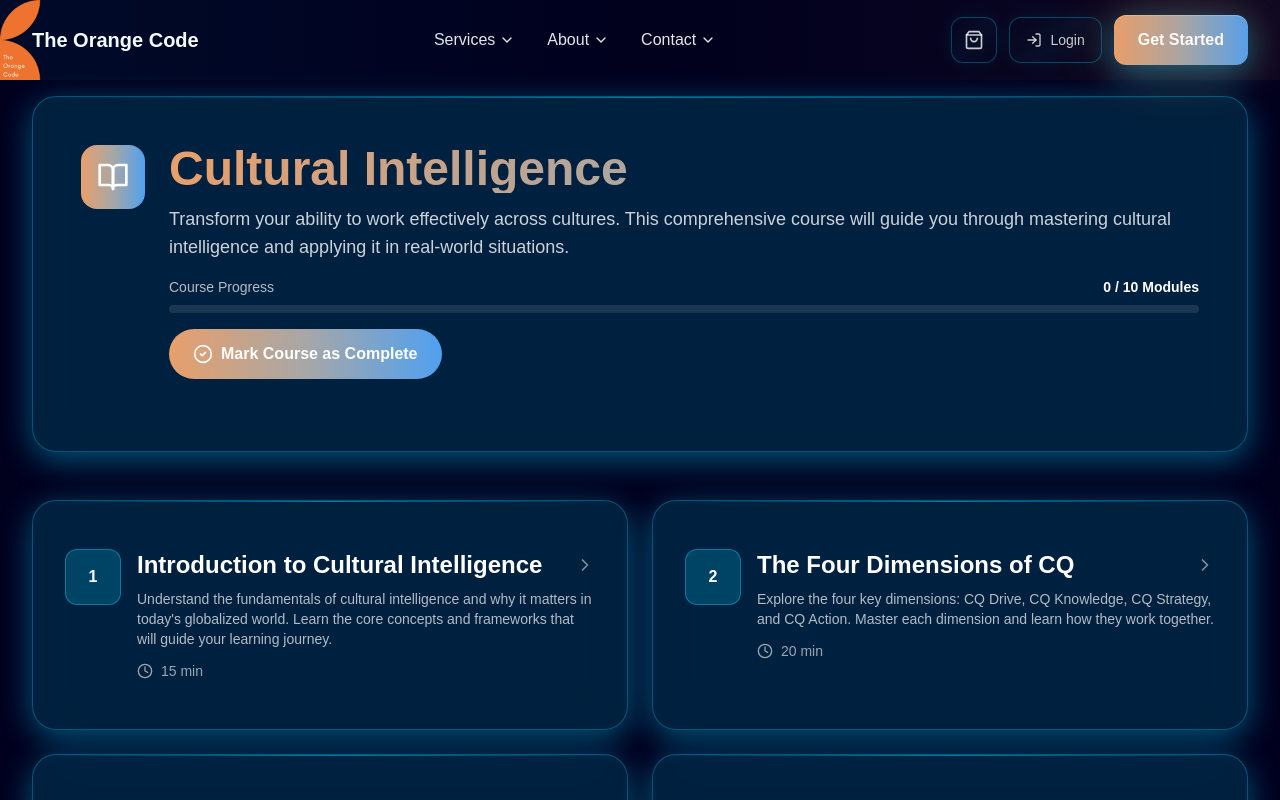
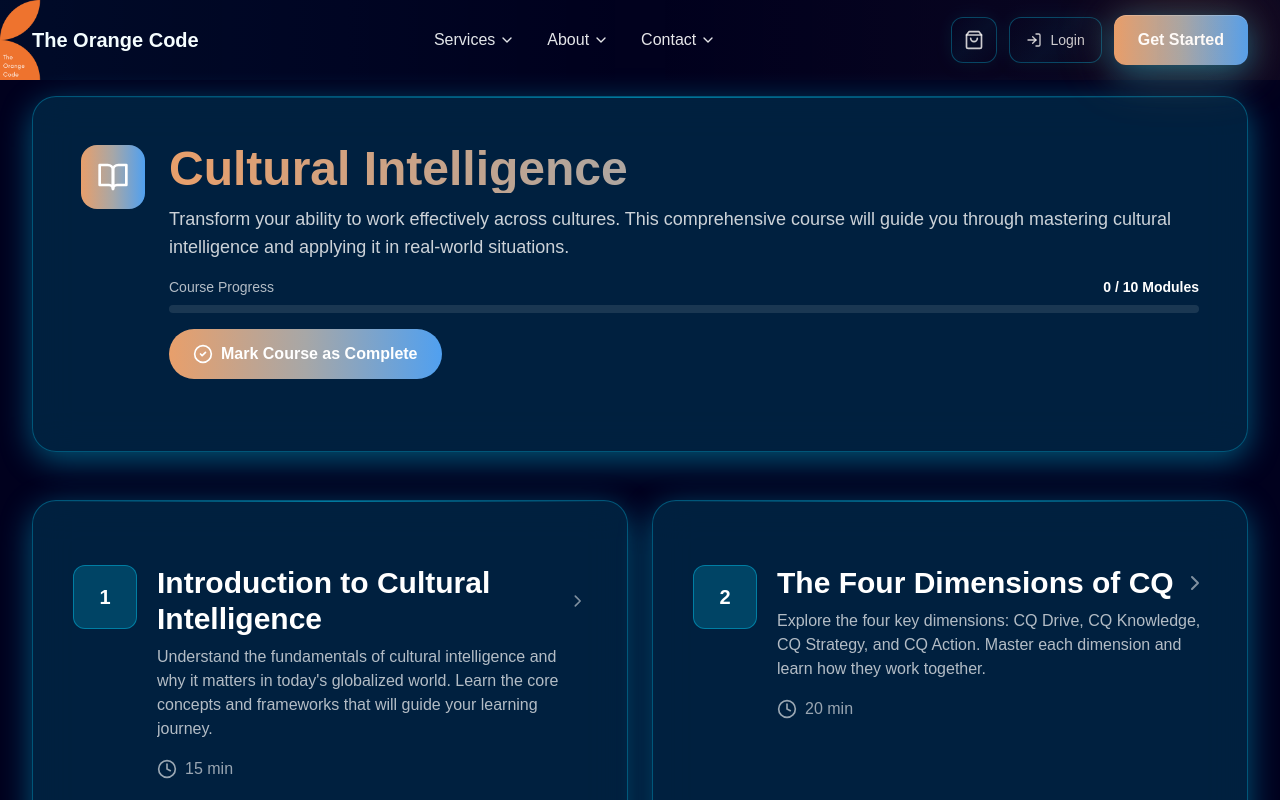
Before and after one commit to sksh100/theorangecode, a Next.js app: page /courses/cultural-intelligence in a window 1280 px wide. Shown: the top 800 px of the page. Built offline with nearby package versions, Linux system fonts and the light colour scheme; a web font is replaced by a local one.

Commit message:
Make module cards significantly bigger with increased padding and larger elements

```diff
--- a/src/app/courses/cultural-intelligence/page.tsx
+++ b/src/app/courses/cultural-intelligence/page.tsx
@@ -219,42 +219,42 @@ export default function CulturalIntelligenceCourse() {
                   initial={{ opacity: 0, y: 20 }}
                   animate={{ opacity: 1, y: 0 }}
                   transition={{ duration: 0.6, delay: index * 0.1 }}
-                  className="glass-card h-full cursor-pointer group hover:scale-[1.02] transition-all duration-300 !py-12 !px-8"
+                  className="glass-card h-full cursor-pointer group hover:scale-[1.02] transition-all duration-300 !py-16 !px-10"
                 >
-                  <div className="flex items-start gap-4">
+                  <div className="flex items-start gap-5">
                     {/* Module Number Badge */}
-                    <div className={`w-14 h-14 rounded-xl flex items-center justify-center flex-shrink-0 ${
+                    <div className={`w-16 h-16 rounded-xl flex items-center justify-center flex-shrink-0 ${
                       completedModules.has(module.id)
                         ? 'bg-green-500/20 border border-green-500/40'
                         : 'bg-azure-blue/20 border border-azure-blue/40'
                     }`}>
                       {completedModules.has(module.id) ? (
-                        <CheckCircle2 className="w-6 h-6 text-green-400" />
+                        <CheckCircle2 className="w-7 h-7 text-green-400" />
                       ) : (
-                        <span className="text-white font-bold">{module.id}</span>
+                        <span className="text-white font-bold text-xl">{module.id}</span>
                       )}
                     </div>
 
                     <div className="flex-1 min-w-0">
                       <div className="flex items-center justify-between mb-2">
-                        <h3 className="text-xl md:text-2xl font-bold text-white group-hover:text-azure-blue transition-colors">
+                        <h3 className="text-xl md:text-2xl lg:text-3xl font-bold text-white group-hover:text-azure-blue transition-colors">
                           {module.title}
                         </h3>
-                        <ChevronRight className="w-5 h-5 text-white/50 group-hover:text-azure-blue group-hover:translate-x-1 transition-all" />
+                        <ChevronRight className="w-6 h-6 text-white/50 group-hover:text-azure-blue group-hover:translate-x-1 transition-all" />
                       </div>
 
-                      <p className="text-white/70 text-sm mb-3 line-clamp-3">
+                      <p className="text-white/70 text-base mb-4 line-clamp-4">
                         {module.description}
                       </p>
 
                       <div className="flex items-center gap-4">
-                        <div className="flex items-center gap-2 text-white/60 text-sm">
-                          <Clock className="w-4 h-4" />
+                        <div className="flex items-center gap-2 text-white/60 text-base">
+                          <Clock className="w-5 h-5" />
                           <span>{module.duration}</span>
                         </div>
                         {completedModules.has(module.id) && (
-                          <div className="flex items-center gap-2 text-green-400 text-sm">
-                            <CheckCircle2 className="w-4 h-4" />
+                          <div className="flex items-center gap-2 text-green-400 text-base">
+                            <CheckCircle2 className="w-5 h-5" />
                             <span>Completed</span>
                           </div>
                         )}
```
